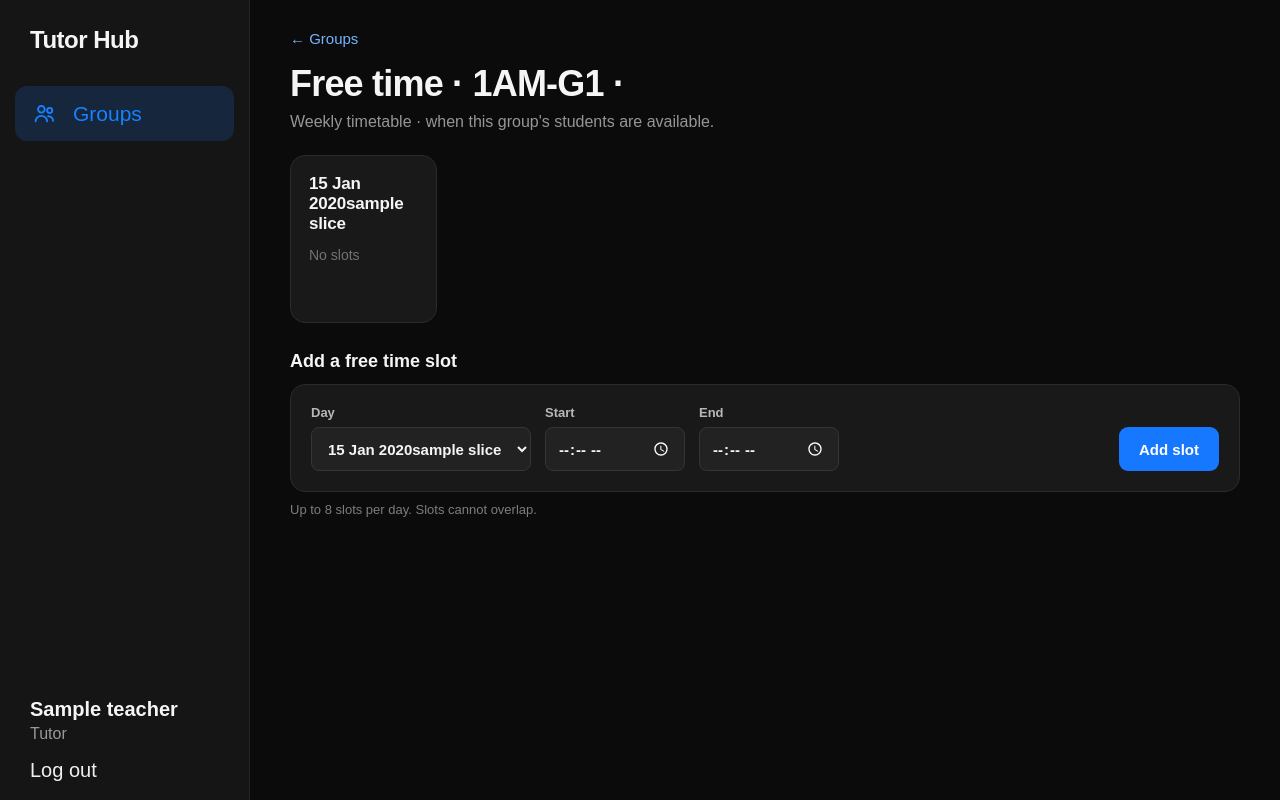
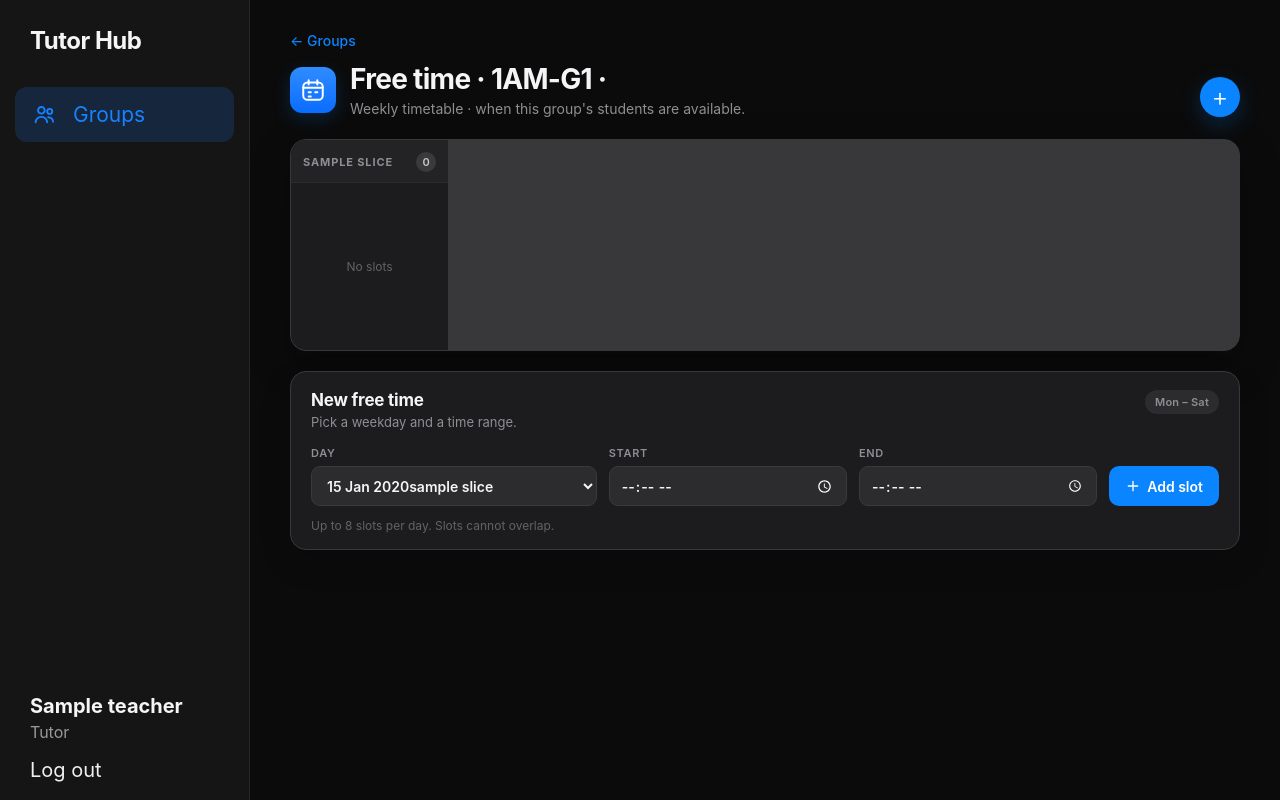
Before and after one commit to TutorMangementHub/Tutoring-management-system, a Node server app: template backend/src/views/slots/index.ejs in a window 1280 px wide. Run offline with Node 20, Linux system fonts and the light colour scheme; data comes from the database, SQL or seed files in the repository; tables that the repository leaves empty hold one stand-in row (values such as "Sample post"); the template is opened without the code that fills it: values that come from a table or form of the project are taken from there, most other values are stand-ins (such as "Sample title", 1, 10 or a date in 2020); some libraries are stand-ins or nearby versions.

Commit message:
style: give free time page an Apple Calendar look

```diff
--- a/backend/public/css/groups.css
+++ b/backend/public/css/groups.css
@@ -70,26 +70,71 @@ body { margin: 0; background: #0b0b0b; }
 .group-row { flex-wrap: wrap; }
 .group-actions { display: flex; flex: 0 0 auto; align-items: center; gap: 10px; }
 
-/* Free time slots */
-.slots-grid { display: grid; grid-template-columns: repeat(6, minmax(0, 1fr)); gap: 14px; margin-bottom: 28px; }
-.slot-day { display: flex; min-height: 168px; flex-direction: column; padding: 18px; border: 1px solid #2b2b2b; border-radius: 15px; background: #191919; }
-.slot-day h2 { margin: 0 0 13px; color: #f5f5f5; font-size: 17px; letter-spacing: -.2px; }
-.slot-list { display: flex; flex: 1; flex-direction: column; gap: 8px; margin: 0; padding: 0; list-style: none; }
-.slot-chip { display: flex; align-items: center; justify-content: space-between; gap: 8px; padding: 9px 10px 9px 12px; border-radius: 9px; background: #0f0f0f; color: #fff; font-size: 14px; font-weight: 600; }
-.slot-chip > span { overflow: hidden; text-overflow: ellipsis; white-space: nowrap; }
+/* Free time calendar */
+.slots-page { font-family: -apple-system, BlinkMacSystemFont, "SF Pro Text", "Segoe UI", Arial, sans-serif; scroll-behavior: smooth; }
+.slots-page .workspace-content { max-width: 1240px; }
+
+.calendar-toolbar { display: flex; align-items: flex-end; justify-content: space-between; gap: 24px; margin-bottom: 22px; }
+.calendar-toolbar .back-link { margin-bottom: 14px; color: #0a84ff; font-size: 14px; font-weight: 500; }
+.calendar-toolbar .back-link:hover { color: #64b5ff; }
+.calendar-title-row { display: flex; align-items: center; gap: 14px; }
+.calendar-mark { display: inline-flex; width: 46px; height: 46px; flex: 0 0 auto; align-items: center; justify-content: center; border-radius: 12px; background: linear-gradient(180deg, #2f8cff, #0a6cff); color: #fff; box-shadow: 0 6px 18px #0a84ff33; }
+.calendar-mark svg { width: 26px; height: 26px; }
+.calendar-toolbar h1 { margin: 0; color: #f5f5f7; font-size: 28px; font-weight: 700; letter-spacing: -.7px; line-height: 1.15; }
+.calendar-toolbar p { margin: 5px 0 0; color: #8e8e93; font-size: 14px; }
+.calendar-add-button { display: inline-flex; width: 40px; height: 40px; flex: 0 0 auto; align-items: center; justify-content: center; border-radius: 50%; background: #0a84ff; color: #fff; font-size: 26px; font-weight: 300; line-height: 1; text-decoration: none; box-shadow: 0 8px 22px #0a84ff3d; }
+.calendar-add-button:hover { background: #3395ff; }
+.calendar-add-button:focus-visible { outline: 2px solid #64b5ff; outline-offset: 2px; }
+
+.slots-grid { display: grid; grid-template-columns: repeat(6, minmax(0, 1fr)); gap: 1px; overflow: hidden; margin-bottom: 20px; border: 1px solid #38383a; border-radius: 16px; background: #38383a; box-shadow: 0 16px 40px #00000047; }
+.slot-day { display: flex; min-height: 210px; flex-direction: column; background: #1c1c1e; }
+.slot-day-header { display: flex; align-items: center; justify-content: space-between; gap: 8px; padding: 12px 12px 10px; border-bottom: 1px solid #2c2c2e; background: #232325; }
+.slot-day-header h2 { margin: 0; color: #8e8e93; font-size: 11px; font-weight: 700; letter-spacing: .08em; text-transform: uppercase; }
+.slot-day-header abbr { text-decoration: none; }
+.slot-day-count { display: inline-flex; min-width: 20px; height: 20px; align-items: center; justify-content: center; border-radius: 10px; background: #3a3a3c; color: #c7c7cc; font-size: 11px; font-weight: 600; }
+.slot-day-body { display: flex; flex: 1; flex-direction: column; gap: 8px; padding: 10px; }
+.slot-list { display: flex; flex-direction: column; gap: 8px; margin: 0; padding: 0; list-style: none; }
+.slot-chip { display: flex; min-height: 46px; align-items: center; gap: 8px; padding: 7px 7px 7px 11px; border-radius: 8px; background: #0a84ff; color: #fff; font-size: 13px; font-weight: 600; box-shadow: inset 0 0 0 1px #ffffff1f; }
+.slot-chip:hover { background: #1f8fff; }
+.slot-chip-time { flex: 1; min-width: 0; overflow: hidden; text-overflow: ellipsis; white-space: nowrap; font-variant-numeric: tabular-nums; letter-spacing: -.1px; }
 .slot-remove { display: flex; flex: 0 0 auto; margin: 0; }
-.slot-remove button { display: inline-flex; width: 24px; height: 24px; align-items: center; justify-content: center; padding: 0; border: 1px solid #3a3a3a; border-radius: 6px; background: #242424; color: #b9b9b9; cursor: pointer; font: inherit; font-size: 16px; line-height: 1; }
-.slot-remove button:hover { border-color: #6b2f2f; background: #3b2525; color: #ffc9c9; }
-.slot-remove button:focus-visible { outline: 2px solid #1677ff; outline-offset: 2px; }
-.slot-empty { margin: 0; color: #737373; font-size: 14px; }
-.slot-form-title { margin: 0 0 12px; color: #f5f5f5; font-size: 18px; }
-.slot-form { display: flex; align-items: flex-end; flex-wrap: wrap; gap: 14px; padding: 20px; border: 1px solid #2b2b2b; border-radius: 15px; background: #191919; }
-.slot-field { display: flex; min-width: 140px; flex-direction: column; gap: 7px; color: #b8b8b8; font-size: 13px; font-weight: 600; }
-.slot-field:first-child { min-width: 160px; }
-.slot-field select, .slot-field input { width: 100%; height: 44px; padding: 0 12px; border: 1px solid #353535; border-radius: 8px; outline: none; background: #222; color: #f5f5f5; font: inherit; font-size: 15px; }
-.slot-field select:focus, .slot-field input:focus { border-color: #1677ff; box-shadow: 0 0 0 3px #1677ff2b; }
-.slot-form .primary-button { min-height: 44px; margin-left: auto; }
-.slot-form-hint { margin: 10px 0 0; color: #7d7d7d; font-size: 13px; }
+.slot-remove button { display: inline-flex; width: 24px; height: 24px; align-items: center; justify-content: center; padding: 0; border: 0; border-radius: 50%; background: #ffffff2e; color: #fff; cursor: pointer; font: inherit; font-size: 15px; line-height: 1; transition: background .15s ease; }
+.slot-remove button:hover { background: #ff453a; }
+.slot-remove button:focus-visible { outline: 2px solid #fff; outline-offset: 2px; }
+.slot-empty { margin: auto 0; padding: 16px 0; color: #636366; font-size: 12px; text-align: center; }
+
+.slot-composer { padding: 18px 20px 16px; border: 1px solid #38383a; border-radius: 16px; background: #1c1c1e; box-shadow: 0 12px 30px #0000002e; }
+.slot-composer-heading { display: flex; align-items: start; justify-content: space-between; gap: 14px; margin-bottom: 16px; }
+.slot-composer-heading h2 { margin: 0; color: #f5f5f7; font-size: 17px; letter-spacing: -.2px; }
+.slot-composer-heading p { margin: 4px 0 0; color: #8e8e93; font-size: 13px; }
+.slot-composer-badge { padding: 5px 10px; border-radius: 999px; background: #2c2c2e; color: #8e8e93; font-size: 11px; font-weight: 600; letter-spacing: .02em; white-space: nowrap; }
+.slot-form { display: grid; grid-template-columns: 1.2fr 1fr 1fr auto; align-items: end; gap: 12px; }
+.slot-field { display: flex; min-width: 0; flex-direction: column; gap: 6px; color: #8e8e93; font-size: 11px; font-weight: 600; letter-spacing: .06em; text-transform: uppercase; }
+.slot-field select, .slot-field input { width: 100%; height: 40px; padding: 0 11px; border: 1px solid #3a3a3c; border-radius: 9px; outline: none; background: #2c2c2e; color: #f5f5f7; font: inherit; font-size: 14px; }
+.slot-field select:focus, .slot-field input:focus { border-color: #0a84ff; box-shadow: 0 0 0 3px #0a84ff33; }
+.slot-submit { display: inline-flex; min-height: 40px; align-items: center; gap: 6px; padding: 0 16px; border-radius: 10px; background: #0a84ff; font-size: 14px; font-weight: 600; white-space: nowrap; }
+.slot-submit:hover { background: #3395ff; }
+.slot-submit svg { width: 16px; height: 16px; }
+.slot-submit:focus-visible { outline: 2px solid #64b5ff; outline-offset: 2px; }
+.slot-form-hint { margin: 12px 0 0; color: #636366; font-size: 12px; }
+
 @media (max-width: 1100px) { .slots-grid { grid-template-columns: repeat(3, minmax(0, 1fr)); } }
-@media (max-width: 700px) { .slots-grid { grid-template-columns: repeat(2, minmax(0, 1fr)); } .slot-form .primary-button { margin-left: 0; } }
-@media (max-width: 480px) { .group-actions { width: 100%; flex-wrap: wrap; } .slots-grid { grid-template-columns: 1fr; } .slot-field, .slot-field:first-child, .slot-form .primary-button { width: 100%; } }
+@media (max-width: 1000px) { .slot-form { grid-template-columns: 1fr 1fr; } .slot-submit { width: 100%; justify-content: center; } }
+@media (max-width: 700px) {
+    .slots-page .workspace-content { padding: 22px 18px 40px; }
+    .calendar-toolbar { align-items: start; }
+    .calendar-toolbar h1 { font-size: 24px; }
+    .slot-day { min-height: 160px; }
+    .slots-grid { grid-template-columns: repeat(2, minmax(0, 1fr)); }
+}
+@media (max-width: 480px) {
+    .group-actions { width: 100%; flex-wrap: wrap; }
+    .calendar-toolbar h1 { font-size: 20px; }
+    .calendar-mark { width: 38px; height: 38px; border-radius: 10px; }
+    .calendar-mark svg { width: 22px; height: 22px; }
+    .slot-form { grid-template-columns: 1fr; }
+    .slots-grid { grid-template-columns: 1fr; }
+    .slot-day { min-height: 0; }
+    .slot-day-body { min-height: 72px; }
+    .slot-field, .slot-form .primary-button { width: 100%; }
+}
--- a/backend/src/views/slots/index.ejs
+++ b/backend/src/views/slots/index.ejs
@@ -6,15 +6,27 @@
     <title><%= title %> · Tutor Hub</title>
     <link rel="stylesheet" href="/css/groups.css">
 </head>
-<body class="workspace-body">
+<body class="workspace-body slots-page">
     <div class="workspace-shell">
         <%- include('../partials/teacher-sidebar', { active: 'groups', teacher }) %>
         <main class="workspace-main">
             <div class="workspace-content">
-                <header class="page-heading">
+                <header class="calendar-toolbar">
+                    <div>
                         <a class="back-link" href="/groups">← Groups</a>
+                        <div class="calendar-title-row">
+                            <span class="calendar-mark" aria-hidden="true">
+                                <svg viewBox="0 0 24 24" fill="none" stroke="currentColor" stroke-width="1.8" stroke-linecap="round" stroke-linejoin="round">
+                                    <rect x="3" y="5" width="18" height="16" rx="4"/><path d="M8 3v4M16 3v4M3 10h18"/><path d="M8 14h2M14 14h2M8 18h2"/>
+                                </svg>
+                            </span>
+                            <div>
                                 <h1>Free time · <%= group.name %> · <%= group.gradeLevel %></h1>
                                 <p>Weekly timetable · when this group's students are available.</p>
+                            </div>
+                        </div>
+                    </div>
+                    <a class="calendar-add-button" href="#add-slot" aria-label="Add a free time slot" title="Add a free time slot">+</a>
                 </header>
 
                 <% if (error) { %>
@@ -24,8 +36,13 @@
                 <section class="slots-grid" aria-label="Weekly free time">
                     <% days.forEach((day) => { %>
                         <% const daySlots = slotsByDay[day] || []; %>
+                        <% const dayName = day.charAt(0) + day.slice(1).toLowerCase(); %>
                         <article class="slot-day">
-                            <h2><%= day.charAt(0) + day.slice(1).toLowerCase() %></h2>
+                            <header class="slot-day-header">
+                                <h2><abbr title="<%= dayName %>"><%= day.slice(0, 3) %></abbr></h2>
+                                <span class="slot-day-count" title="<%= daySlots.length %> slots"><%= daySlots.length %></span>
+                            </header>
+                            <div class="slot-day-body">
                                 <% if (daySlots.length === 0) { %>
                                     <p class="slot-empty">No slots</p>
                                 <% } else { %>
@@ -33,19 +50,27 @@
                                         <% daySlots.forEach((slot) => { %>
                                             <% const slotLabel = `${formatTime(slot.startMin)} - ${formatTime(slot.endMin)}`; %>
                                             <li class="slot-chip">
-                                            <span><%= slotLabel %></span>
+                                                <span class="slot-chip-time"><%= slotLabel %></span>
                                                 <form class="slot-remove" method="post" action="/groups/<%= group._id %>/slots/<%= slot._id %>/delete">
-                                                <button type="submit" aria-label="Remove <%= slotLabel %> on <%= day.charAt(0) + day.slice(1).toLowerCase() %>" title="Remove slot">×</button>
+                                                    <button type="submit" aria-label="Remove <%= slotLabel %> on <%= dayName %>" title="Remove slot">×</button>
                                                 </form>
                                             </li>
                                         <% }) %>
                                     </ul>
                                 <% } %>
+                            </div>
                         </article>
                     <% }) %>
                 </section>
 
-                <h2 class="slot-form-title">Add a free time slot</h2>
+                <section class="slot-composer" id="add-slot" aria-labelledby="add-slot-title">
+                    <div class="slot-composer-heading">
+                        <div>
+                            <h2 id="add-slot-title">New free time</h2>
+                            <p>Pick a weekday and a time range.</p>
+                        </div>
+                        <span class="slot-composer-badge">Mon – Sat</span>
+                    </div>
                     <form class="slot-form" method="post" action="/groups/<%= group._id %>/slots">
                         <label class="slot-field" for="dayOfWeek">
                             <span>Day</span>
@@ -63,9 +88,15 @@
                             <span>End</span>
                             <input id="end" name="end" type="time" value="<%= values.end %>" required>
                         </label>
-                    <button class="primary-button" type="submit">Add slot</button>
+                        <button class="primary-button slot-submit" type="submit">
+                            <svg viewBox="0 0 24 24" fill="none" stroke="currentColor" stroke-width="2" stroke-linecap="round" aria-hidden="true">
+                                <path d="M12 5v14M5 12h14"/>
+                            </svg>
+                            Add slot
+                        </button>
                     </form>
                     <p class="slot-form-hint">Up to 8 slots per day. Slots cannot overlap.</p>
+                </section>
             </div>
         </main>
     </div>
```
Lines whose indentation alone changed are shown as unchanged.
